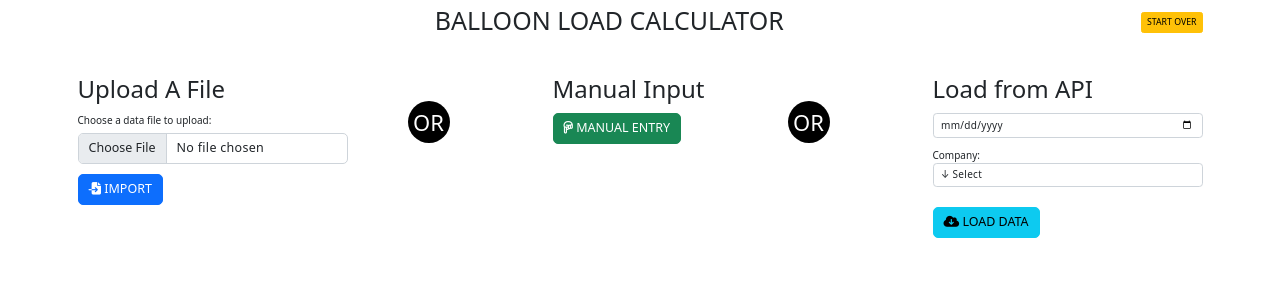
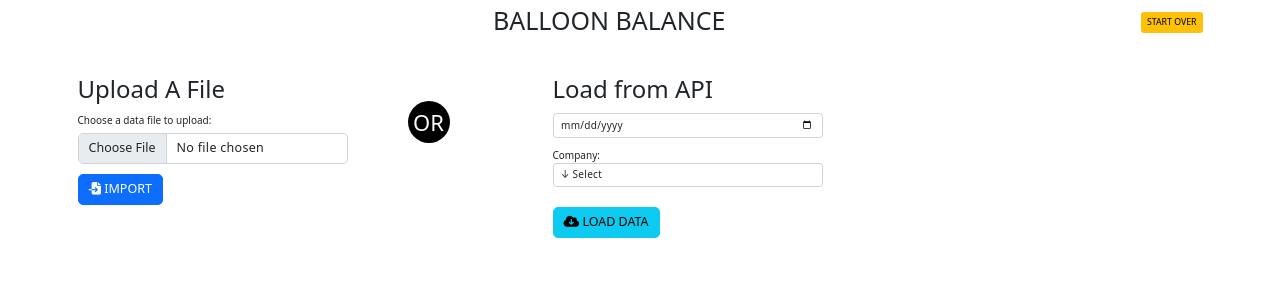
Before and after one commit to maliahavlicek/balloonloader, a Django app: page / in a window 1280 px wide. Shown: the top 300 px of the page. Run offline with Django 4.2, Linux system fonts and the light colour scheme; some libraries are stand-ins or nearby versions.

Commit message:
add company and date, remove manual entry

```diff
--- a/static/javascript/modules/dataLoad.js
+++ b/static/javascript/modules/dataLoad.js
@@ -158,12 +158,16 @@ function applyAPIHandler() {
         const date = document.getElementById('date').value;
         const company = document.getElementById('company').value;
         const url = document.getElementById('api_url').value;
+        const date_element = document.getElementById('date_picked');
+        const company_element = document.getElementById('company_picked');
         errorMessage.classList.add('hide');
         // dateInput.classList.remove('is-invalid');
         errorMessage.innerHTML = "";
         if (date.length > 0 && date.match(/^\d{4}-(0[1-9]|1[0-2])-(0[1-9]|[12][0-9]|3[01])$/) && company) {
             const [yr, mo, dy] = date.split("-");
             loadApiData(url, company, [mo, dy, yr.substring(2)].join("-"));
+            date_element.innerHTML = date;
+            company_element.innerHTML = document.getElementById('company').selectedOptions[0].text;
         } else {
             errorMessage.classList.remove('hide');
             // dateInput.classList.add('is-invalid');
@@ -175,19 +179,6 @@ function applyAPIHandler() {
 
 }
 
-/**
- *  applyManualEntryHandler:
- *
- *  1. switch to loader view
- *  2. show manual entry modal
- */
-function applyManualEntryHandler() {
-    document.getElementById('manual').addEventListener('click', (e) => {
-        error.classList.add('hide');
-        upload.classList.add('hide');
-        main.classList.remove('hide');
-    });
-}
 
 /*
 
--- a/static/javascript/script.js
+++ b/static/javascript/script.js
@@ -491,7 +491,6 @@ document.onreadystatechange = function () {
 
 
         applyImportHandler();
-        applyManualEntryHandler();
         applyAPIHandler();
         applyPatronDropZoneHandlers();
         applyGroupHandlers();
--- a/templates/base.html
+++ b/templates/base.html
@@ -29,7 +29,7 @@
     <nav class="navbar fixed">
         <div class="container container-fluid">
             <!-- Logo -->
-            <h1 class="mx-auto">BALLOON LOAD CALCULATOR</h1>
+            <h1 class="mx-auto">BALLOON BALANCE <span class="text-primary" id="date_picked"></span> <span id="company_picked"></span></h1>
             <div class="d-flex">
                 <a class=" btn btn-sm btn-warning" aria-current="page" href="{% url 'home' %}">Start Over</a>
             </div>
--- a/templates/index.html
+++ b/templates/index.html
@@ -21,23 +21,6 @@
 
             </div>
 
-            <div class="col-md-2">
-                <div class="m-5">
-                    <div class="mx-4 circleText">OR</div>
-                </div>
-            </div>
-
-            <div class="col-md-2">
-                <div class="mb-3">
-                    <div class="fs-2">Manual Input</div>
-                </div>
-                <div class="mb-3">
-                    <button class="btn btn-success btn-lg" id="manual" data-bs-toggle="modal"
-                            data-bs-target="#add-patron-modal"><i
-                            class="fa-regular fa-hand-point-down"></i> Manual Entry
-                    </button>
-                </div>
-            </div>
 
             <div class="col-md-2">
                 <div class="m-5">
```
